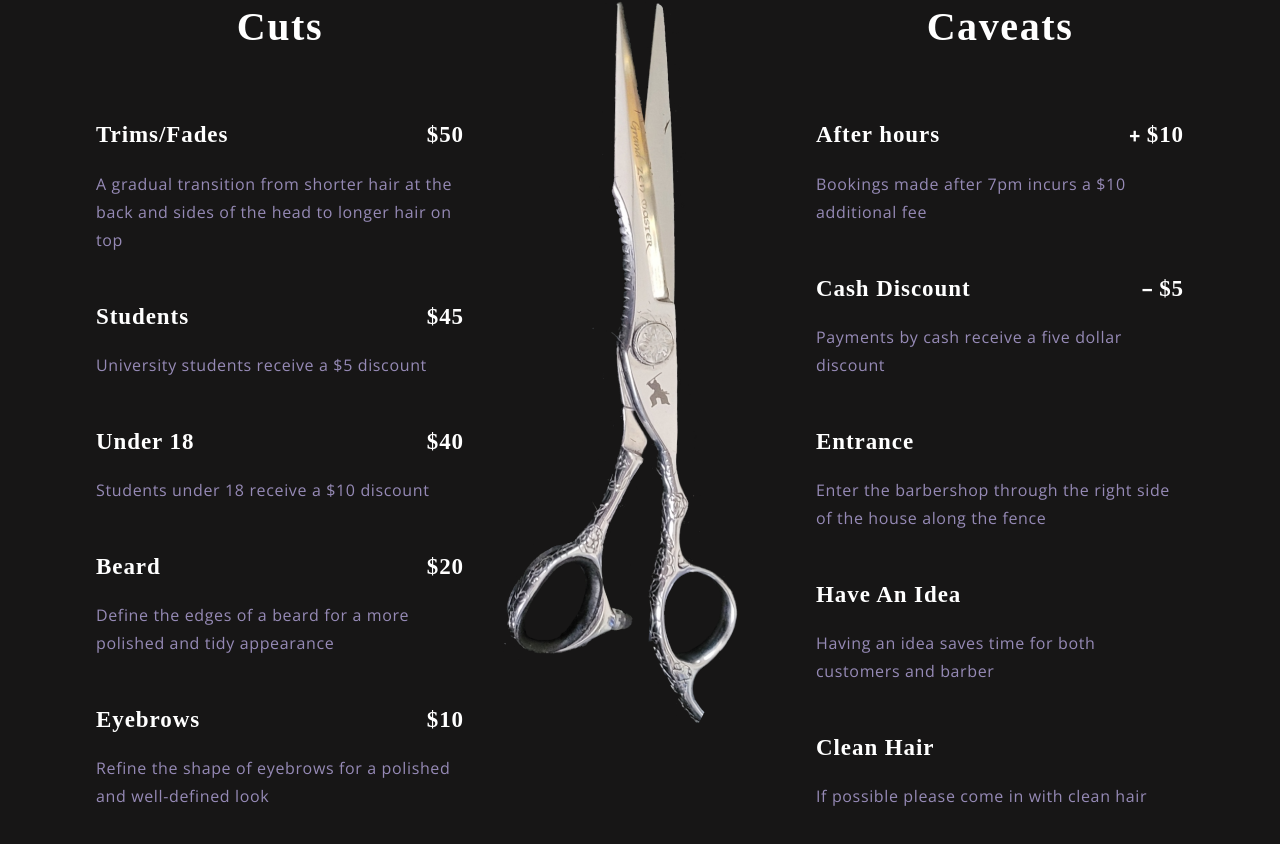
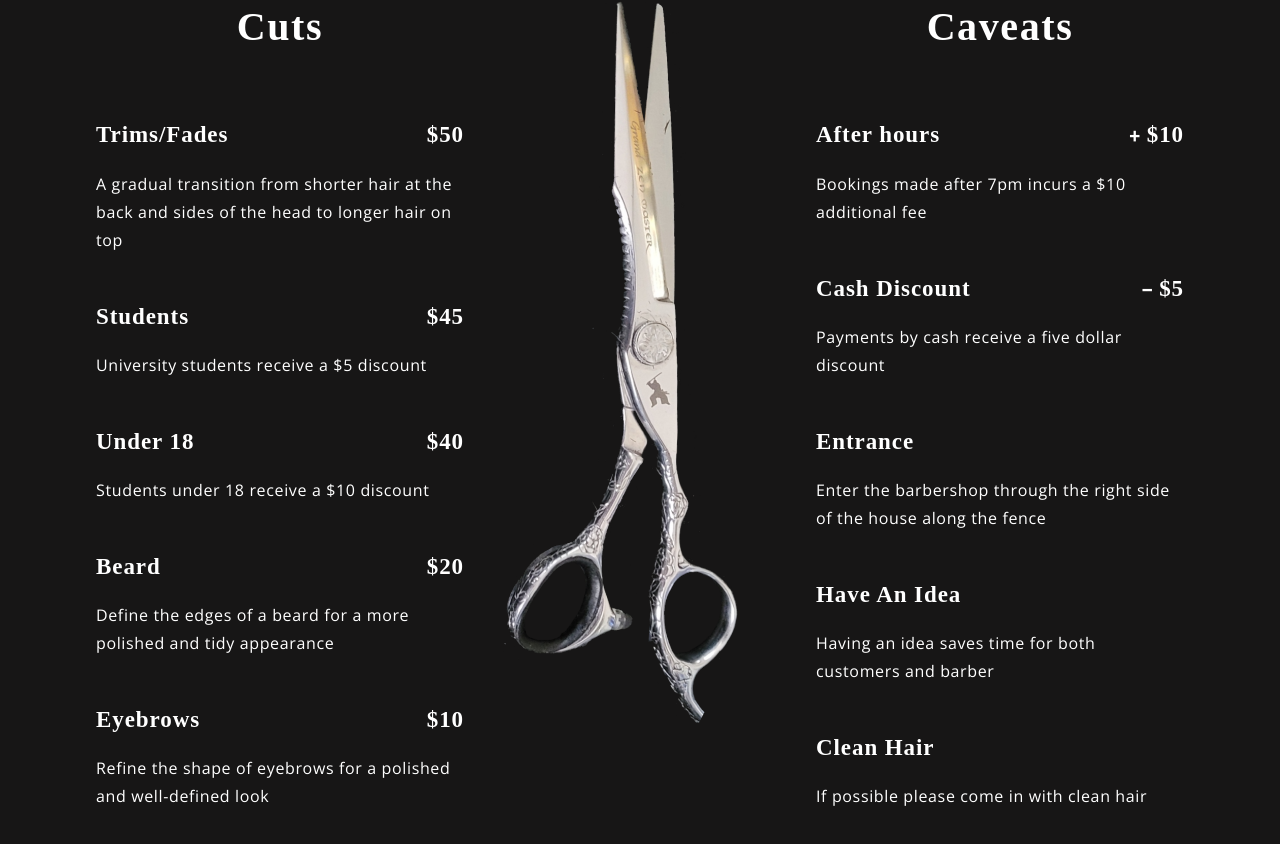
Before and after one commit to JuanTwo779/kingz-kutz-v2, a React (Create React App) app: page / in a window 1280 px wide. Shown: the part 1880-2724 px from the top of the page. Built offline with nearby package versions, Linux system fonts and the light colour scheme; a web font is replaced by a local one.

Commit message:
Hover effect for service items

```diff
--- a/src/components/ServiceItem/ServiceItem.css
+++ b/src/components/ServiceItem/ServiceItem.css
@@ -4,6 +4,23 @@
 
     display: flex;
     flex-direction: column;
+    transition: color 0.3s ease;
+}
+
+.app__menuitem p {
+    color: var(--color-white);
+    transition: color 0.3s ease, transform 0.3s ease;
+    position: relative;
+}
+
+.app__menuitem:hover p {
+    color: var(--color-tertiary);
+    transform: scale(1.05);
+    text-shadow: 0 0 5px var(--color-tertiary), 0 0 10px var(--color-tertiary);
+}
+
+.app__menuitem:hover p::after {
+    transform: scaleX(1);
 }
 
 .app__menuitem-head {
@@ -21,12 +38,6 @@
     flex: 1;
 }
 
-.app__menuitem-dash {
-    width: 90px;
-    height: 1px;
-    background: var(--color-accent);
-    margin: 0 1rem;
-}
 
 .app__menuitem-price {
     display: flex;
--- a/src/components/ServiceItem/ServiceItem.jsx
+++ b/src/components/ServiceItem/ServiceItem.jsx
@@ -6,7 +6,7 @@ const ServiceItem = ({ title, price, tags }) => (
   <div className="app__menuitem">
     <div className="app__menuitem-head">
       <div className="app__menuitem-name">
-        <p className="p__cormorant" style={{ color: '#FFF' }}>{title}</p>
+        <p className="p__cormorant">{title}</p>
       </div>
       {/* <div className="app__menuitem-dash" /> */}
       <div className="app__menuitem-price">
@@ -15,7 +15,7 @@ const ServiceItem = ({ title, price, tags }) => (
     </div>
 
     <div className="app__menuitem-sub">
-      <p className="p__opensans" style={{color: 'var(--color-accent)'}}>{tags}</p>
+      <p className="p__opensans" >{tags}</p>
     </div>
   </div>
 );
```
